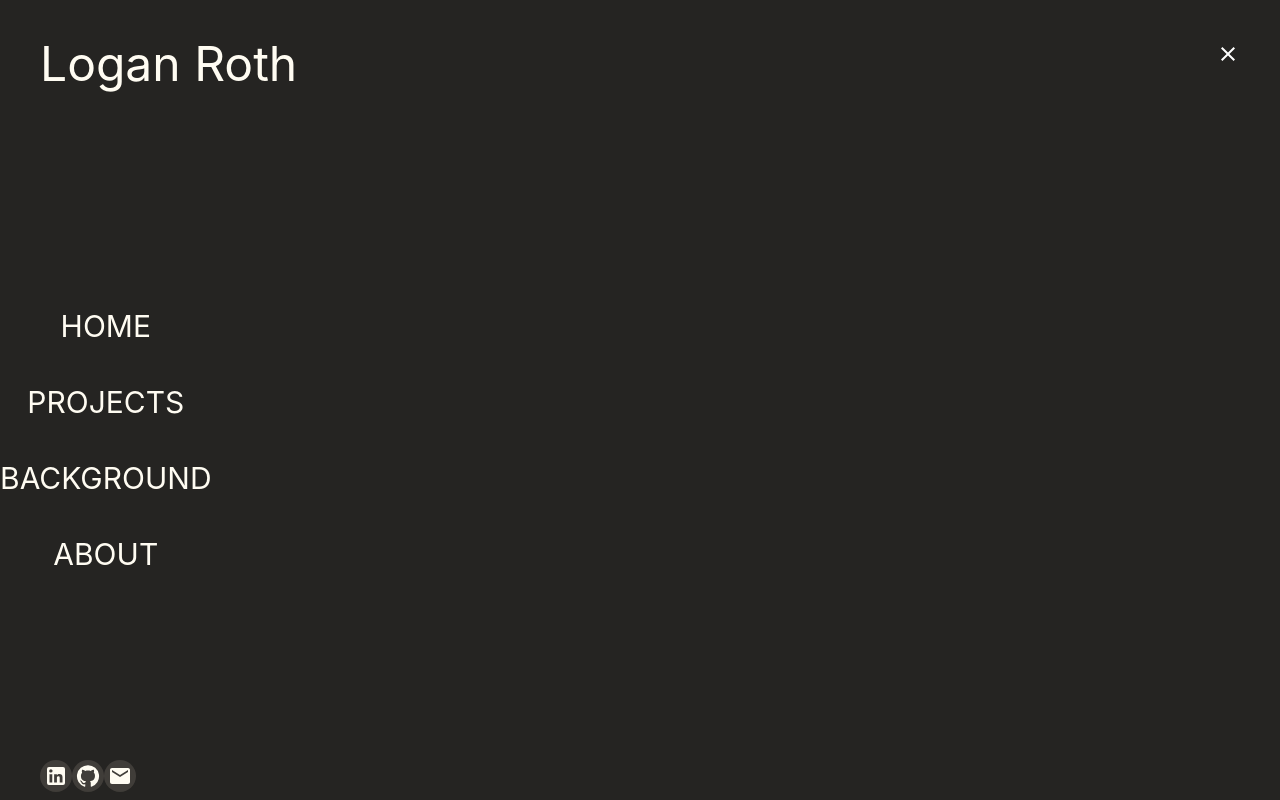
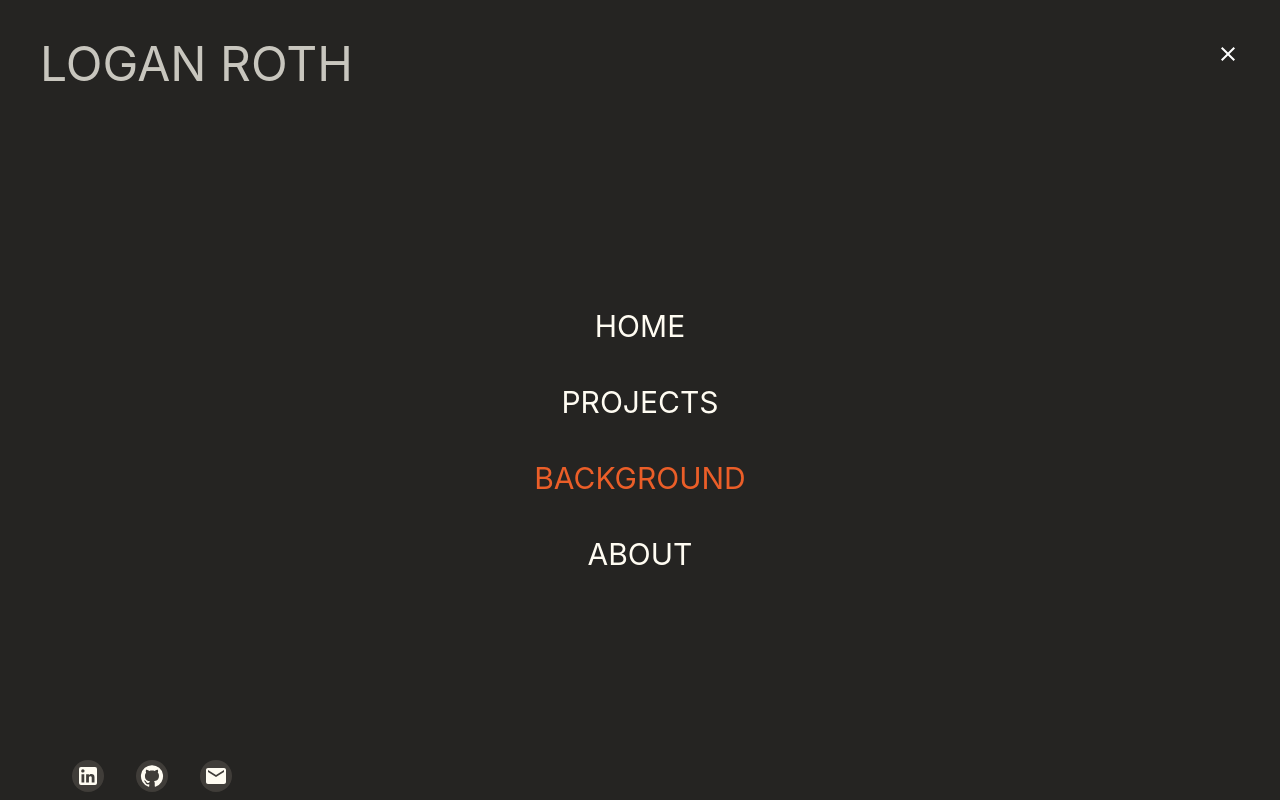
Before and after one commit to Lo-GR/portfolio2.0, a React (Create React App) app: page /background in a window 1280 px wide. Both pictures are taken after a click on the icon 1228 px from the left and 53 px from the top of the page. Built offline with nearby package versions, Linux system fonts and the light colour scheme.

Commit message:
create nav
Co-authored-by: Alexander Williams <zizzs17@gmail.com>

```diff
--- a/src/App.tsx
+++ b/src/App.tsx
@@ -20,7 +20,6 @@ function App() {
   const [open, setOpen] = useState(false);
 
   const handleMobileNav = () => {
-    console.log("opening mobile")
     setOpen(!open);
   }
 
@@ -30,7 +29,7 @@ function App() {
       <div className={classNames(contentHeight, 'flex flex-row relative')}>
         <BrowserRouter>
           <Nav />
-          <MobileNav open={open} />
+          <MobileNav open={open} handleOpen={handleMobileNav} />
           <Routes>
             <Route index path="/" element={<Main />} />
           </Routes>
--- a/src/components/Footer/Footer.tsx
+++ b/src/components/Footer/Footer.tsx
@@ -18,17 +18,17 @@ const Footer = ({ linkedinURL, email, githubURL }: FooterPropTypes) => {
 
     return (
         <div className={classNames(footerHeight, "w-full p-10 bg-dark-500 flex flex-row")}>
-            <div >
+            <div className="ml-8">
                 <a href={linkedinURL} className="bg-dark-400 rounded-full p-1 flex content-center w-8">
                     <LinkedInIcon sx={{ color: "#FFFCF2" }} />
                 </a>
             </div>
-            <div >
+            <div className="ml-8">
                 <a href={email} className="bg-dark-400 rounded-full p-1 flex content-center w-8">
                     <GitHubIcon sx={{ color: "#FFFCF2" }} />
                 </a>
             </div>
-            <div >
+            <div className="ml-8">
                 <a href={githubURL} className="bg-dark-400 rounded-full p-1 flex content-center w-8" >
                     <EmailIcon sx={{ color: "#FFFCF2" }} />
                 </a>
--- a/src/components/Header/Header.tsx
+++ b/src/components/Header/Header.tsx
@@ -20,8 +20,8 @@ export default function Header({ open, handleOpen }: HeaderProps) {
 
   return (
     <div className={classNames(headerHeight, 'p-10 bg-dark-500 w-full flex')}>
-      <h1 className='text-light-500 text-5xl flex-1'>{title}</h1>
-      <div className="text-white">
+      <h1 className='text-light-500 text-5xl flex-1 opacity-75'>{title.toUpperCase()}</h1>
+      <div className="text-white ">
         {
           open ? <CloseIcon onClick={() => handleOpen()} /> : <MenuIcon onClick={() => handleOpen()} />
         }
--- a/src/components/MobileNav/MobileNav.tsx
+++ b/src/components/MobileNav/MobileNav.tsx
@@ -1,28 +1,50 @@
 import classNames from "classnames";
 import { globalConfig } from "../../utils/globalConfig";
-import { Link } from 'react-router-dom'
+import { Link, useLocation } from 'react-router-dom'
+import { motion, AnimatePresence, useCycle } from "framer-motion";
+
 const { nav } = globalConfig;
 
 interface MobileNavProps {
   open: boolean;
+  handleOpen: any;
 }
 
-const MobileNav = ({ open }: MobileNavProps) => {
+const MobileNav = ({ open, handleOpen }: MobileNavProps) => {
+  const variants = {
+    visible: {
+      x: 0,
+      transition: {
+        duration: 1,
+      },
+    },
+    hidden: {
+      x: -600,
+      transition: {
+        duration: 1,
+      },
+    }
+  }
 
-  const isOpen = open ? 'flex' : 'hidden';
+  const location = useLocation();
 
   return (
-    <div className={classNames(isOpen, "bg-dark-500 text-light-500 h-full w-full absolute inset-0")}>
+    <AnimatePresence>
+      {open &&
+        <motion.div variants={variants} initial="hidden" animate="visible" exit="hidden" className={classNames("bg-dark-500 h-full w-full absolute inset-0")}>
           <div className="flex flex-col gap-10 text-center text-3xl uppercase justify-center h-full">
             {
               nav.map((element, index) => {
                 return (
-              <Link to={`${element.to}`}>{element.name}</Link>
+                  <Link onClick={() => handleOpen} to={`${element.to}`}><p className={location.pathname === element.to ? "text-highlight" : "text-light-500"}>{element.name}</p></Link>
                 )
               })
             }
           </div>
-    </div>
+        </motion.div>
+
+      }
+    </AnimatePresence>
   )
 }
 
--- a/src/components/Nav/Nav.tsx
+++ b/src/components/Nav/Nav.tsx
@@ -1,18 +1,18 @@
 import classNames from "classnames";
 import { globalConfig } from "../../utils/globalConfig";
-import { Link } from 'react-router-dom'
+import { Link, useLocation } from 'react-router-dom'
 
 const { nav } = globalConfig;
 
 const Nav = () => {
-
+    const location = useLocation();
     return (
-        <div className={classNames("flex-1 basis-48 bg-dark-500 text-light-500 h-full hidden md:block")}>
+        <div className={classNames("flex-1 basis-48 bg-dark-500 h-full hidden md:block")}>
             <div className="flex flex-col gap-10 text-center text-3xl uppercase justify-center h-full">
                 {
                     nav.map((element, index) => {
                         return (
-                            <Link to={`${element.to}`}>{element.name}</Link>
+                            <Link to={`${element.to}`}><p className={location.pathname === element.to ? "text-highlight" : "text-light-500"}>{element.name}</p></Link>
                         )
                     })
                 }
```
Lines whose indentation alone changed are shown as unchanged.
